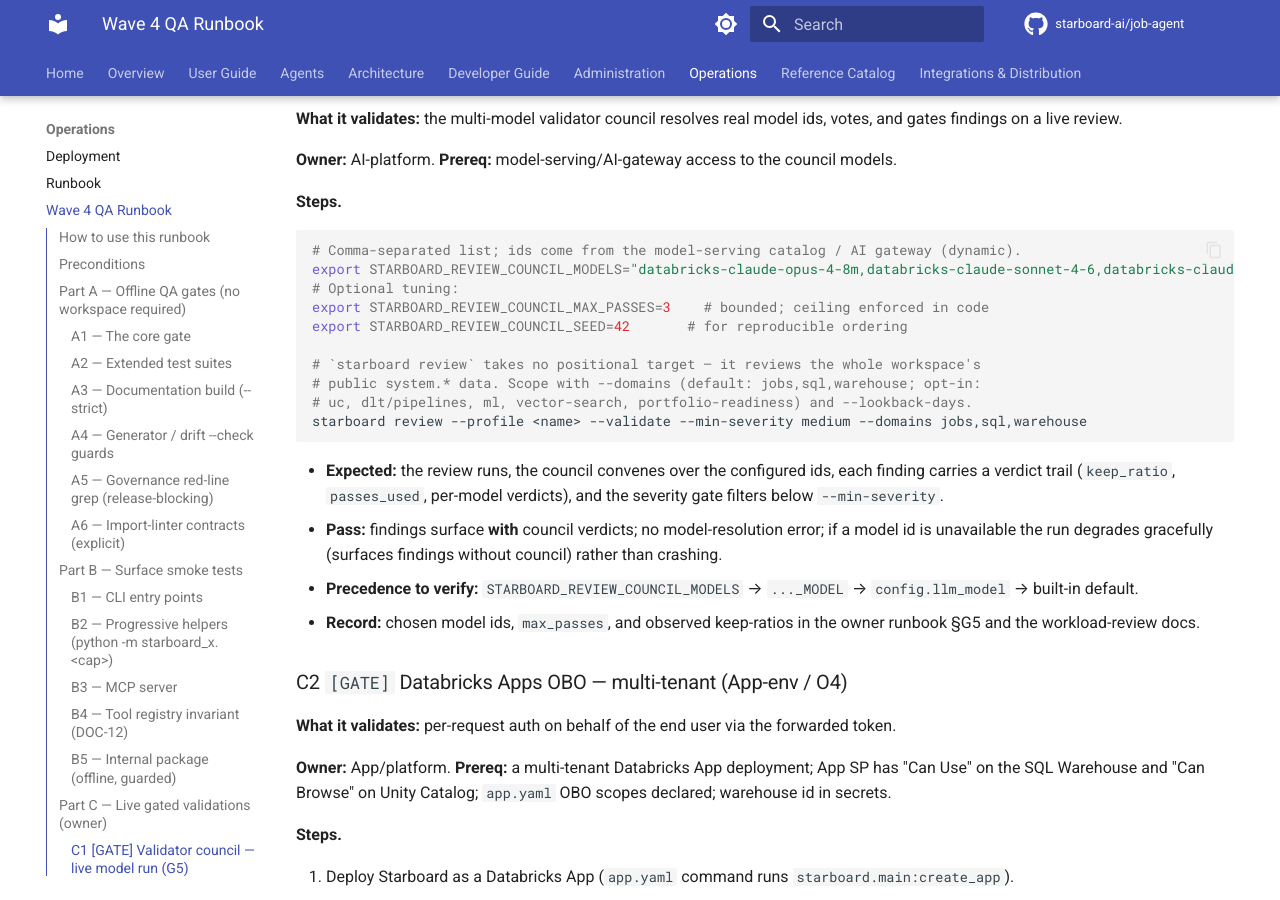
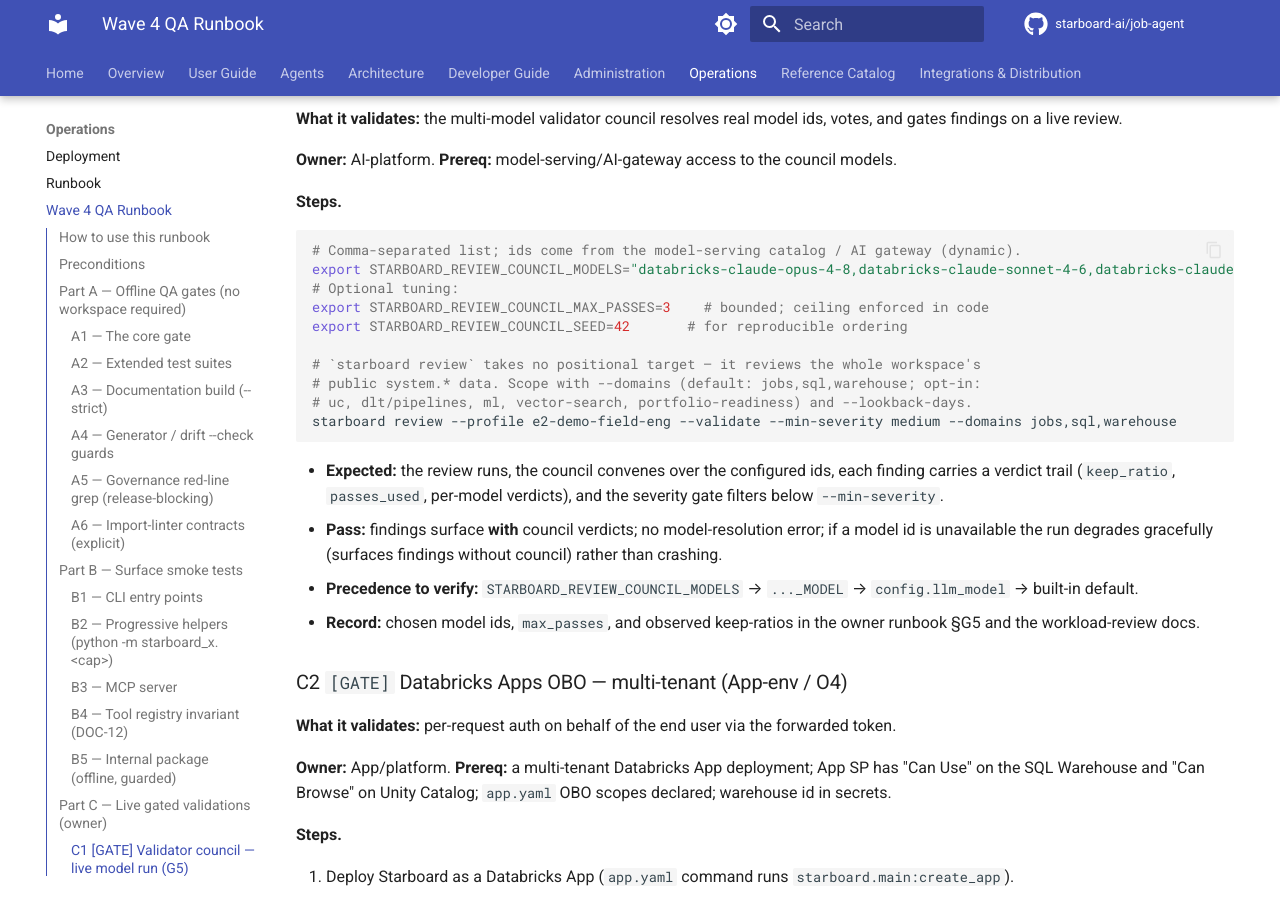
Before and after one commit to bluewatersql/starboard, an MkDocs documentation site: the page built from docs/runbooks/wave4_qa_runbook.md, in a window 1280 px wide and 900 px high, scrolled down 4441 px. Built offline with MkDocs 1.6.1 and Material for MkDocs 9.7.7, drawn with Linux system fonts in a browser that asks for light colours; comment, search, counter and statistics services are not loaded.

Commit message:
docs(qa): fix council model endpoint + concrete profile in Wave 4 runbook
The Wave 4 QA runbook seeded STARBOARD_REVIEW_COUNCIL_MODELS with
`databricks-claude-opus-4-8m`, a nonexistent serving endpoint (the [1m]
context suffix was mangled into `m`), which is what triggered the silent 404
retry storm during QA. Correct it to `databricks-claude-opus-4-8` and pin the
example to the e2-demo-field-eng profile so the command is runnable as-is.

Co-authored-by: Isaac <no-reply@databricks.com>

````diff
--- a/docs/runbooks/wave4_qa_runbook.md
+++ b/docs/runbooks/wave4_qa_runbook.md
@@ -217,7 +217,7 @@ and gates findings on a live review.
 
 ```bash
 # Comma-separated list; ids come from the model-serving catalog / AI gateway (dynamic).
-export STARBOARD_REVIEW_COUNCIL_MODELS="databricks-claude-opus-4-8m,databricks-claude-sonnet-4-6,databricks-claude-haiku-4-5"
+export STARBOARD_REVIEW_COUNCIL_MODELS="databricks-claude-opus-4-8,databricks-claude-sonnet-4-6,databricks-claude-haiku-4-5"
 # Optional tuning:
 export STARBOARD_REVIEW_COUNCIL_MAX_PASSES=3    # bounded; ceiling enforced in code
 export STARBOARD_REVIEW_COUNCIL_SEED=42       # for reproducible ordering
@@ -225,7 +225,7 @@ export STARBOARD_REVIEW_COUNCIL_SEED=42       # for reproducible ordering
 # `starboard review` takes no positional target — it reviews the whole workspace's
 # public system.* data. Scope with --domains (default: jobs,sql,warehouse; opt-in:
 # uc, dlt/pipelines, ml, vector-search, portfolio-readiness) and --lookback-days.
-starboard review --profile <name> --validate --min-severity medium --domains jobs,sql,warehouse
+starboard review --profile e2-demo-field-eng --validate --min-severity medium --domains jobs,sql,warehouse
 ```
 
 - **Expected:** the review runs, the council convenes over the configured ids, each finding
````
